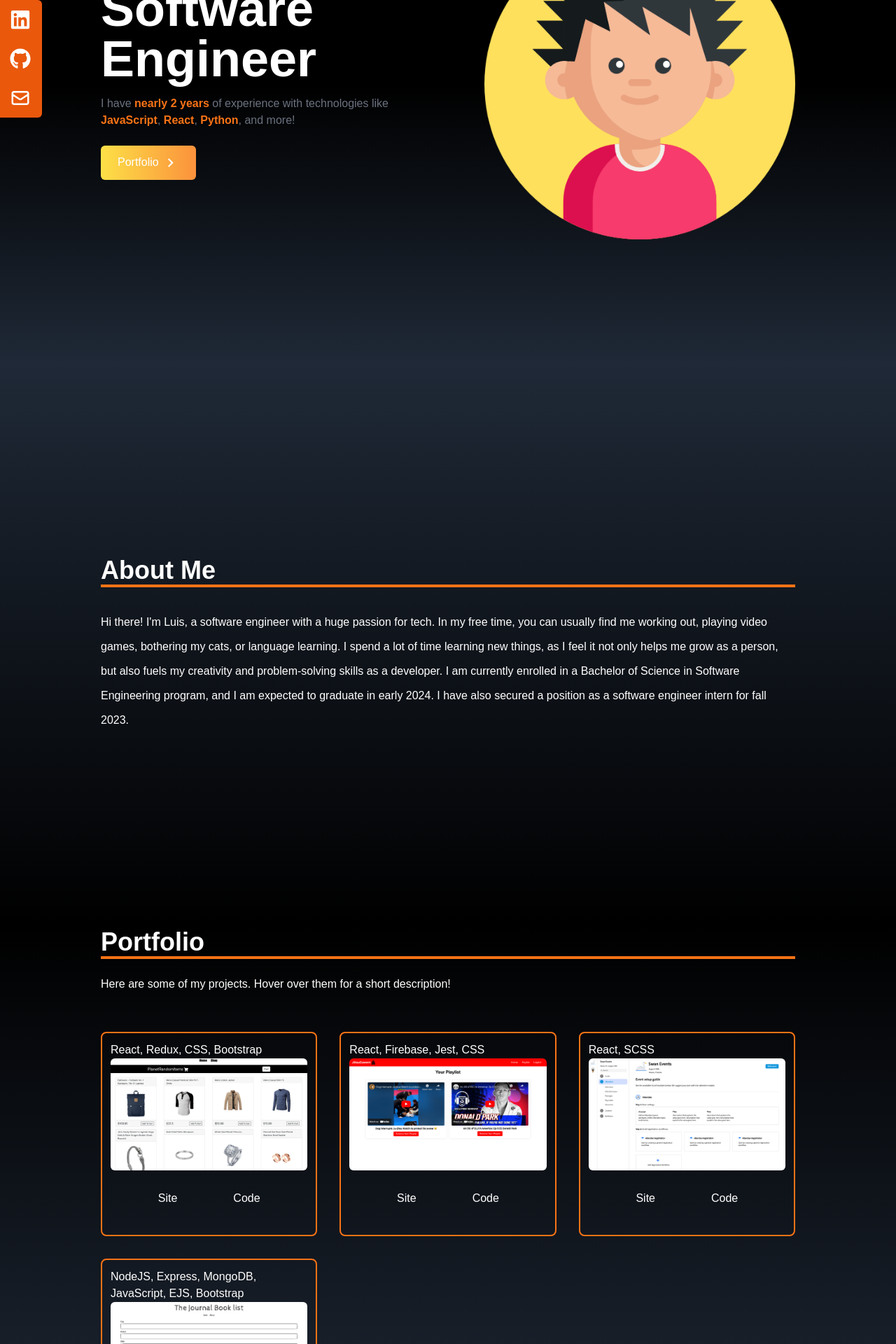
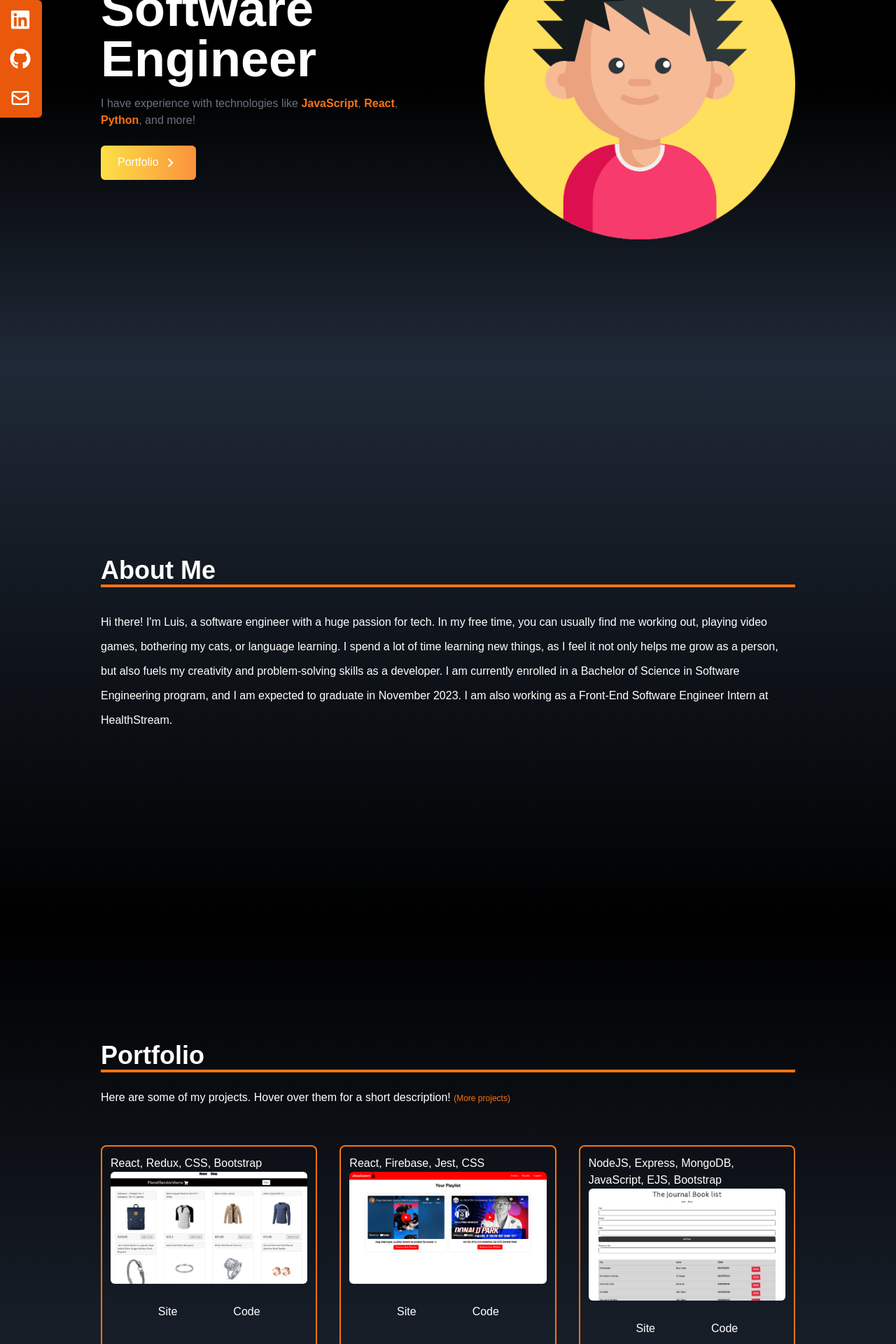
Before and after one commit to KrOhDee/portfolio-re, a React (Create React App) app: page / in a window 1280 px wide. Shown: the part 280-2200 px from the top of the page at 70% size. Built offline with nearby package versions, Linux system fonts and the light colour scheme; the HTML template or start-up script is replaced by a standard one; a web font is replaced by a local one.

Commit message:
Small updates and changes

```diff
--- a/src/components/About.jsx
+++ b/src/components/About.jsx
@@ -20,9 +20,9 @@ const About = () => {
           learning new things, as I feel it not only helps me grow as a person,
           but also fuels my creativity and problem-solving skills as a
           developer. I am currently enrolled in a Bachelor of Science in
-          Software Engineering program, and I am expected to graduate in early
-          2024. I have also secured a position as a software engineer intern for
-          fall 2023.
+          Software Engineering program, and I am expected to graduate in
+          November 2023. I am also working as a Front-End Software Engineer
+          Intern at HealthStream.
         </p>
       </div>
     </div>
--- a/src/components/Home.jsx
+++ b/src/components/Home.jsx
@@ -15,9 +15,7 @@ const Home = () => {
             Software Engineer
           </h2>
           <p className="text-gray-500 py-4 max-w-md">
-            I have{' '}
-            <span className="font-bold text-orange-500">nearly 2 years</span> of
-            experience with technologies like{' '}
+            I have experience with technologies like{' '}
             <span className="font-bold text-orange-500">JavaScript</span>,{' '}
             <span className="font-bold text-orange-500">React</span>,{' '}
             <span className="font-bold text-orange-500">Python</span>, and more!
--- a/src/components/Portfolio.jsx
+++ b/src/components/Portfolio.jsx
@@ -26,15 +26,6 @@ const Portfolio = () => {
     },
     {
       id: 3,
-      src: eventPlanningPage,
-      href: 'https://swanevents.netlify.app/',
-      href2: 'https://github.com/KrOhDee/rainfocus',
-      tooltip: 'Event Planning Page',
-      desc: 'This is a page for an event planning site that was built with React, and styled with SCSS. It has a clean design that looks great on all screen sizes.',
-      desc2: 'React, SCSS',
-    },
-    {
-      id: 4,
       src: theJournal,
       href: 'https://the-journal.herokuapp.com/',
       href2: 'https://github.com/KrOhDee/the-journal',
@@ -56,7 +47,13 @@ const Portfolio = () => {
           </p>
           <p className="py-6">
             Here are some of my projects. Hover over them for a short
-            description!
+            description!{' '}
+            <a
+              className="text-xs text-orange-500"
+              href="https://onedisplayplace.netlify.app/"
+            >
+              (More projects)
+            </a>
           </p>
         </div>
 
```
